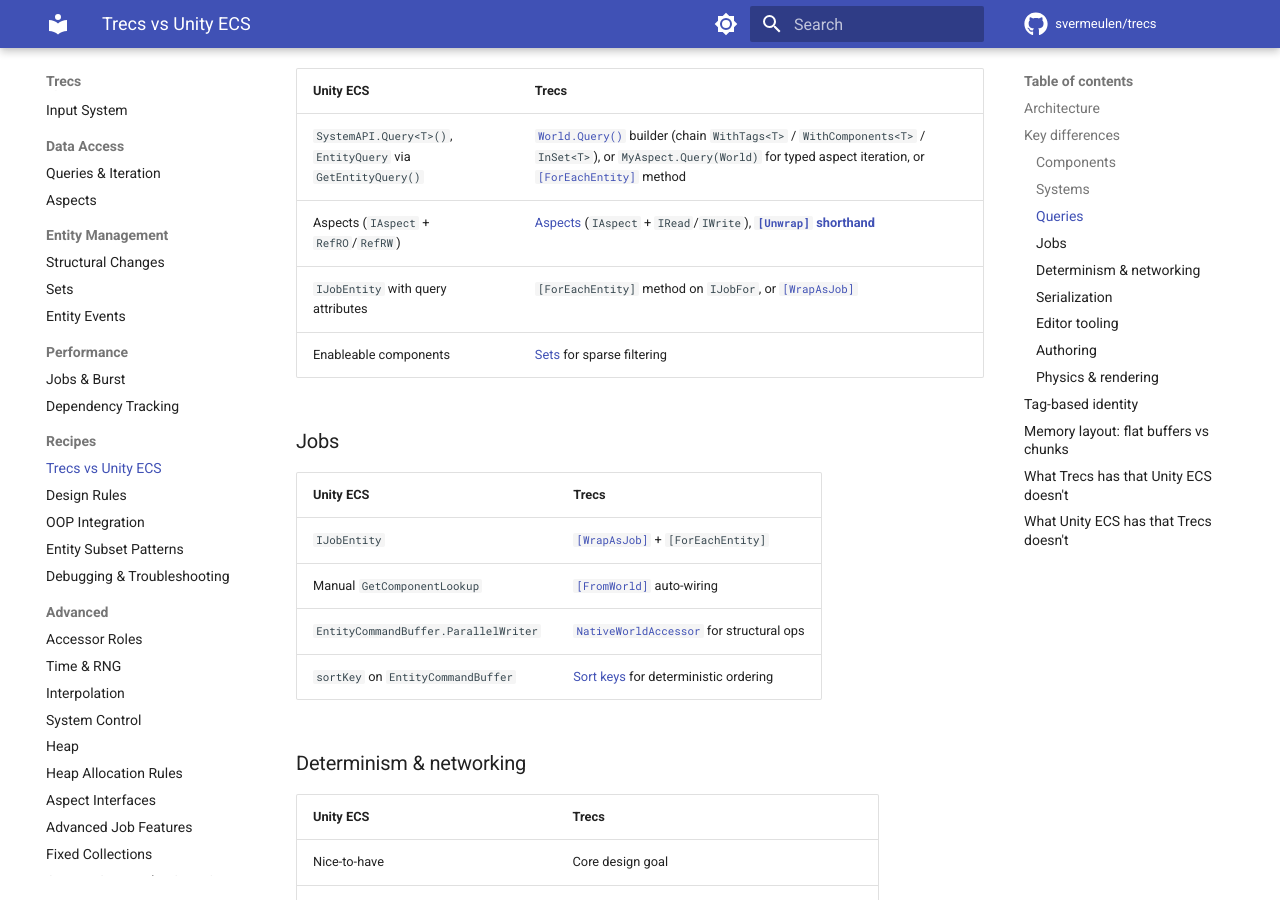
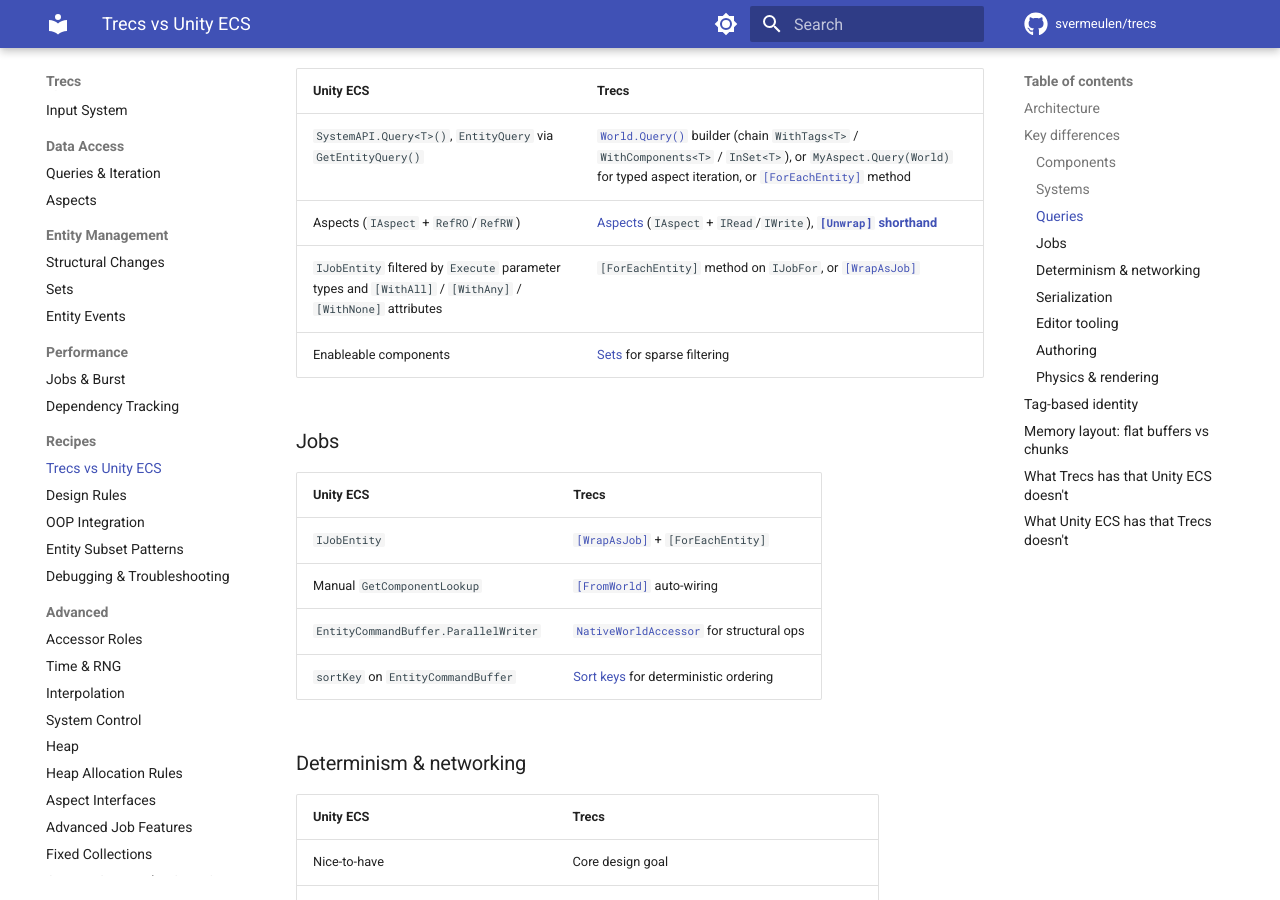
Before and after one commit to svermeulen/trecs, an MkDocs documentation site: the page built from docs/recipes/trecs-vs-unity-ecs.md, in a window 1280 px wide and 900 px high, scrolled down 1932 px. Built offline with MkDocs 1.6.1 and Material for MkDocs 9.7.7, drawn with Linux system fonts in a browser that asks for light colours; comment, search, counter and statistics services are not loaded.

Commit message:
Docs: spell out 'query attributes' on the IJobEntity row
'IJobEntity with query attributes' was vague jargon — readers don't
know what attributes are meant. The actual filters are
[WithAll] / [WithAny] / [WithNone] decorations on the struct, plus
the Execute parameter types themselves. Named both.

Co-Authored-By: Claude <noreply@anthropic.com>

```diff
--- a/docs/recipes/trecs-vs-unity-ecs.md
+++ b/docs/recipes/trecs-vs-unity-ecs.md
@@ -43,7 +43,7 @@ Trecs has a deliberately small API surface — a handful of core high level conc
 |---|---|
 | `SystemAPI.Query<T>()`, `EntityQuery` via `GetEntityQuery()` | [`World.Query()`](../data-access/queries-and-iteration.md) builder (chain `WithTags<T>` / `WithComponents<T>` / `InSet<T>`), or `MyAspect.Query(World)` for typed aspect iteration, or [`[ForEachEntity]`](../core/systems.md#foreachentity) method |
 | Aspects (`IAspect` + `RefRO`/`RefRW`) | [Aspects](../data-access/aspects.md) (`IAspect` + `IRead`/`IWrite`), **[`[Unwrap]` shorthand](../core/components.md#the-unwrap-shorthand)** |
-| `IJobEntity` with query attributes | `[ForEachEntity]` method on `IJobFor`, or [`[WrapAsJob]`](../performance/jobs-and-burst.md) |
+| `IJobEntity` filtered by `Execute` parameter types and `[WithAll]` / `[WithAny]` / `[WithNone]` attributes | `[ForEachEntity]` method on `IJobFor`, or [`[WrapAsJob]`](../performance/jobs-and-burst.md) |
 | Enableable components | [Sets](../entity-management/sets.md) for sparse filtering |
 
 ### Jobs
```
